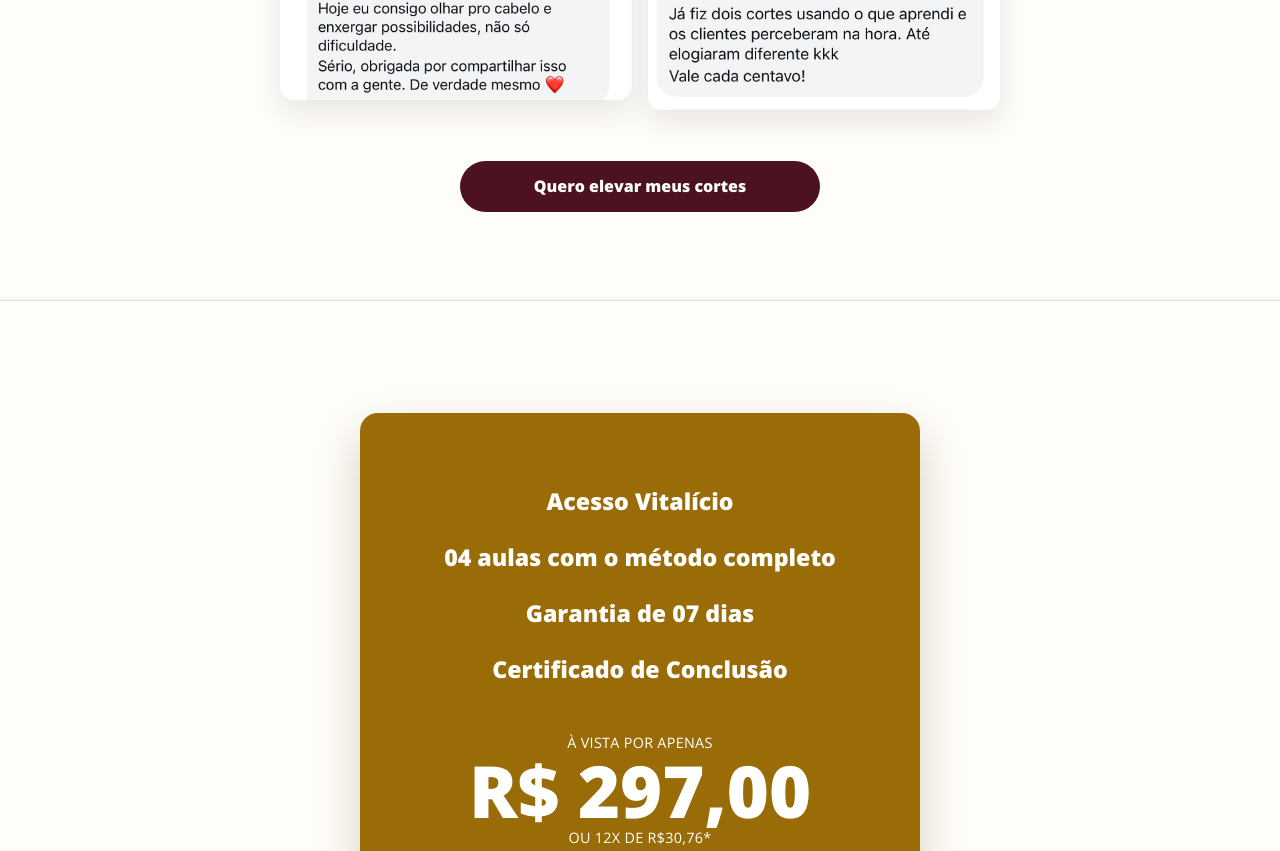
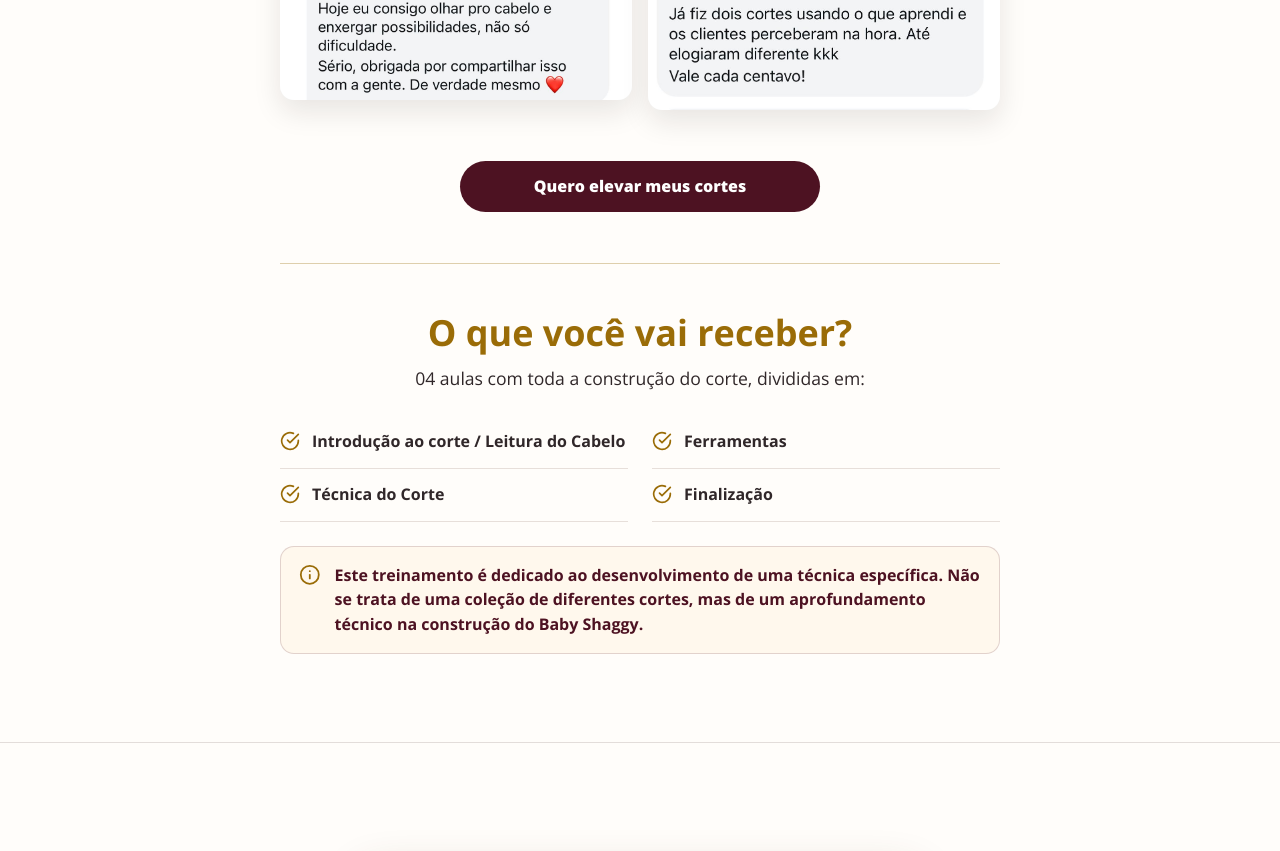
Before and after one commit to 3ielzinh/grifty, a React (Vite) app: page /babyshag in a window 1280 px wide. Shown: the part 2579-3430 px from the top of the page. Built offline with nearby package versions, Linux system fonts and the light colour scheme; no server answers.

Commit message:
feat: esclarece conteudo do curso Baby Shaggy

```diff
--- a/src/i18n/translations.js
+++ b/src/i18n/translations.js
@@ -175,6 +175,17 @@ const translations = {
         enlargeNext: "Ampliar próximo feedback de aluno",
         imageAlt: "Feedback de aluno {number}",
         cta: "Quero elevar meus cortes",
+        overview: {
+          heading: "O que você vai receber?",
+          intro: "04 aulas com toda a construção do corte, divididas em:",
+          items: [
+            "Introdução ao corte / Leitura do Cabelo",
+            "Ferramentas",
+            "Técnica do Corte",
+            "Finalização",
+          ],
+          note: "Este treinamento é dedicado ao desenvolvimento de uma técnica específica. Não se trata de uma coleção de diferentes cortes, mas de um aprofundamento técnico na construção do Baby Shaggy.",
+        },
         close: "Fechar",
         enlargedAlt: "Feedback ampliado",
       },
@@ -400,6 +411,17 @@ const translations = {
         enlargeNext: "Enlarge next student feedback",
         imageAlt: "Student feedback {number}",
         cta: "Take my cutting to the next level",
+        overview: {
+          heading: "What Will You Get?",
+          intro: "04 lessons covering the entire haircut construction process, divided into:",
+          items: [
+            "Introduction to the Haircut / Hair Analysis",
+            "Tools",
+            "Haircut Technique",
+            "Finishing",
+          ],
+          note: "This training is dedicated to developing a specific technique. It is not a collection of different haircuts, but rather an in-depth technical study of the Baby Shaggy haircut construction.",
+        },
         close: "Close",
         enlargedAlt: "Enlarged feedback",
       },
@@ -625,6 +647,17 @@ const translations = {
         enlargeNext: "Ampliar la siguiente opinión de un alumno",
         imageAlt: "Opinión de alumno {number}",
         cta: "QUIERO LLEVAR MIS CORTES A OTRO NIVEL",
+        overview: {
+          heading: "¿Qué vas a recibir?",
+          intro: "04 clases que abarcan todo el proceso de construcción del corte, divididas en:",
+          items: [
+            "Introducción al corte / Análisis del cabello",
+            "Herramientas",
+            "Técnica de corte",
+            "Finalización",
+          ],
+          note: "Esta formación está dedicada al desarrollo de una técnica específica. No se trata de una colección de diferentes cortes, sino de una profundización técnica en la construcción del Baby Shaggy.",
+        },
         close: "Cerrar",
         enlargedAlt: "Opinión ampliada",
       },
--- a/src/pages/babyshaggy/components/PP4/PP4.css
+++ b/src/pages/babyshaggy/components/PP4/PP4.css
@@ -95,6 +95,87 @@
 
 .pp4-cta-button:hover { transform: translateY(-2px); background: #64162c; }
 
+.pp4-course-overview {
+  display: grid;
+  width: min(100%, 720px);
+  gap: 1.5rem;
+  border-top: 1px solid rgba(154, 108, 7, .32);
+  padding-top: clamp(2rem, 4vw, 3rem);
+}
+
+.pp4-course-overview-header {
+  display: grid;
+  gap: .65rem;
+}
+
+.pp4-course-overview-header h3 {
+  margin: 0;
+  color: var(--baby-gold);
+  font-size: clamp(1.65rem, 4vw, 2.25rem);
+  font-weight: 800;
+  line-height: 1.15;
+  text-wrap: balance;
+}
+
+.pp4-course-overview-header p {
+  max-width: 62ch;
+  margin: 0 auto;
+  color: #302729;
+  font-size: clamp(1rem, 2vw, 1.1rem);
+  line-height: 1.6;
+}
+
+.pp4-course-overview-list {
+  display: grid;
+  grid-template-columns: repeat(2, minmax(0, 1fr));
+  gap: 0 1.5rem;
+  margin: 0;
+  padding: 0;
+  text-align: left;
+}
+
+.pp4-course-overview-list li {
+  display: flex;
+  align-items: flex-start;
+  gap: .75rem;
+  border-bottom: 1px solid #e7dfda;
+  padding: .9rem 0;
+  color: #302729;
+  font-weight: 700;
+  line-height: 1.45;
+}
+
+.pp4-course-overview-list svg {
+  width: 1.25rem;
+  height: 1.25rem;
+  flex: 0 0 auto;
+  margin-top: .08rem;
+  color: var(--baby-gold);
+}
+
+.pp4-course-overview-note {
+  display: flex;
+  align-items: flex-start;
+  gap: .85rem;
+  margin: 0;
+  border: 1px solid rgba(77, 18, 34, .16);
+  border-radius: 14px;
+  padding: 1rem 1.15rem;
+  background: #fff8ed;
+  color: var(--baby-wine);
+  font-weight: 700;
+  line-height: 1.55;
+  text-align: left;
+}
+
+.pp4-course-overview-note svg {
+  width: 1.35rem;
+  height: 1.35rem;
+  flex: 0 0 auto;
+  margin-top: .08rem;
+  color: var(--baby-gold);
+}
+
 .pp4-modal-overlay {
   position: fixed;
   inset: 0;
@@ -152,4 +233,8 @@
     height: 34px;
     font-size: 1rem;
   }
+
+  .pp4-course-overview-list { grid-template-columns: 1fr; }
+
+  .pp4-course-overview-note { padding: 1rem; }
 }
--- a/src/pages/babyshaggy/components/PP4/PP4.jsx
+++ b/src/pages/babyshaggy/components/PP4/PP4.jsx
@@ -1,5 +1,5 @@
 import { useState } from 'react';
-import { FiChevronLeft, FiChevronRight, FiX } from 'react-icons/fi';
+import { FiCheckCircle, FiChevronLeft, FiChevronRight, FiInfo, FiX } from 'react-icons/fi';
 import "./PP4.css";
 import { getCheckoutUrl, page2Asset } from "../../config";
 import { trackCheckoutStart } from "../../metaPixel";
@@ -56,6 +56,27 @@ export default function PP4() {
         <a className="pp4-cta-button" href={getCheckoutUrl(language)} onClick={trackCheckoutStart}>
           {t("baby.feedback.cta")}
         </a>
+
+        <div className="pp4-course-overview">
+          <div className="pp4-course-overview-header">
+            <h3>{t("baby.feedback.overview.heading")}</h3>
+            <p>{t("baby.feedback.overview.intro")}</p>
+          </div>
+
+          <ul className="pp4-course-overview-list">
+            {t("baby.feedback.overview.items").map((item) => (
+              <li key={item}>
+                <FiCheckCircle aria-hidden="true" />
+                <span>{item}</span>
+              </li>
+            ))}
+          </ul>
+
+          <p className="pp4-course-overview-note">
+            <FiInfo aria-hidden="true" />
+            <span>{t("baby.feedback.overview.note")}</span>
+          </p>
+        </div>
       </div>
 
       {selectedImage && (
```
